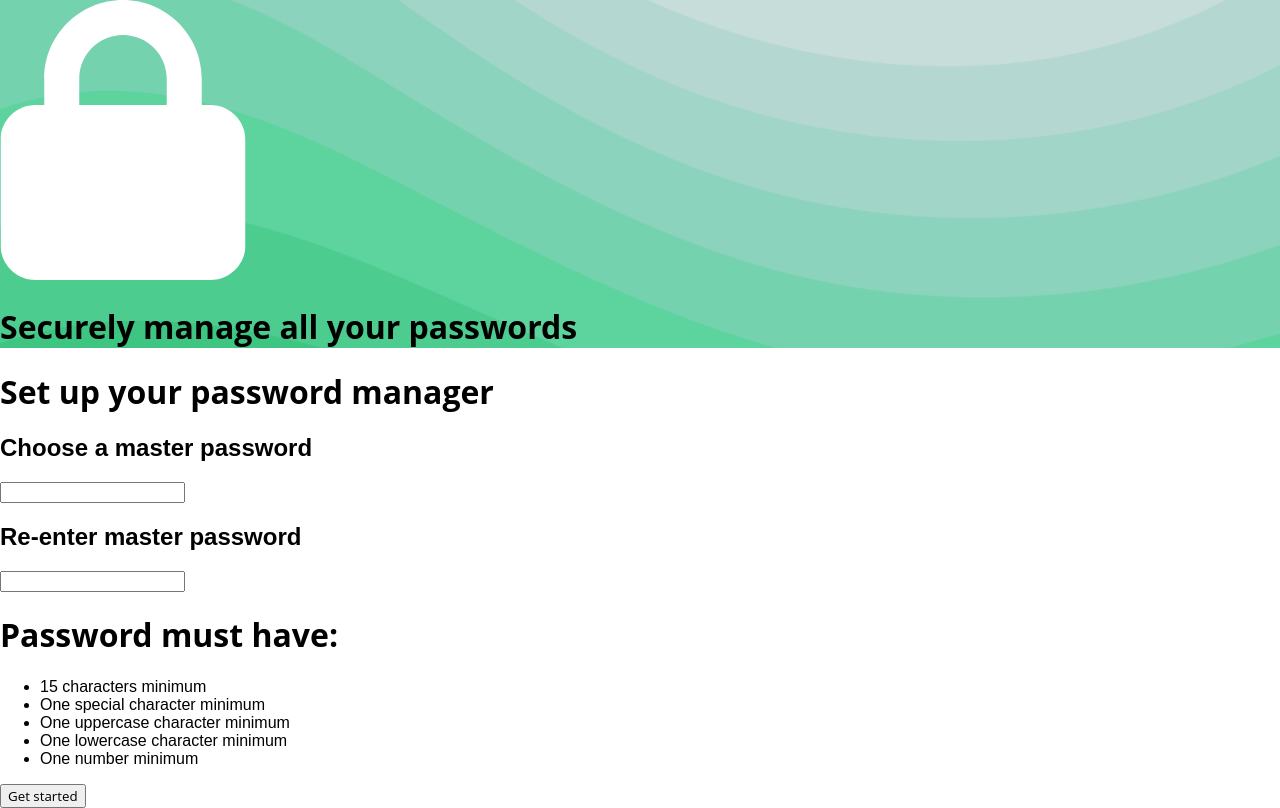
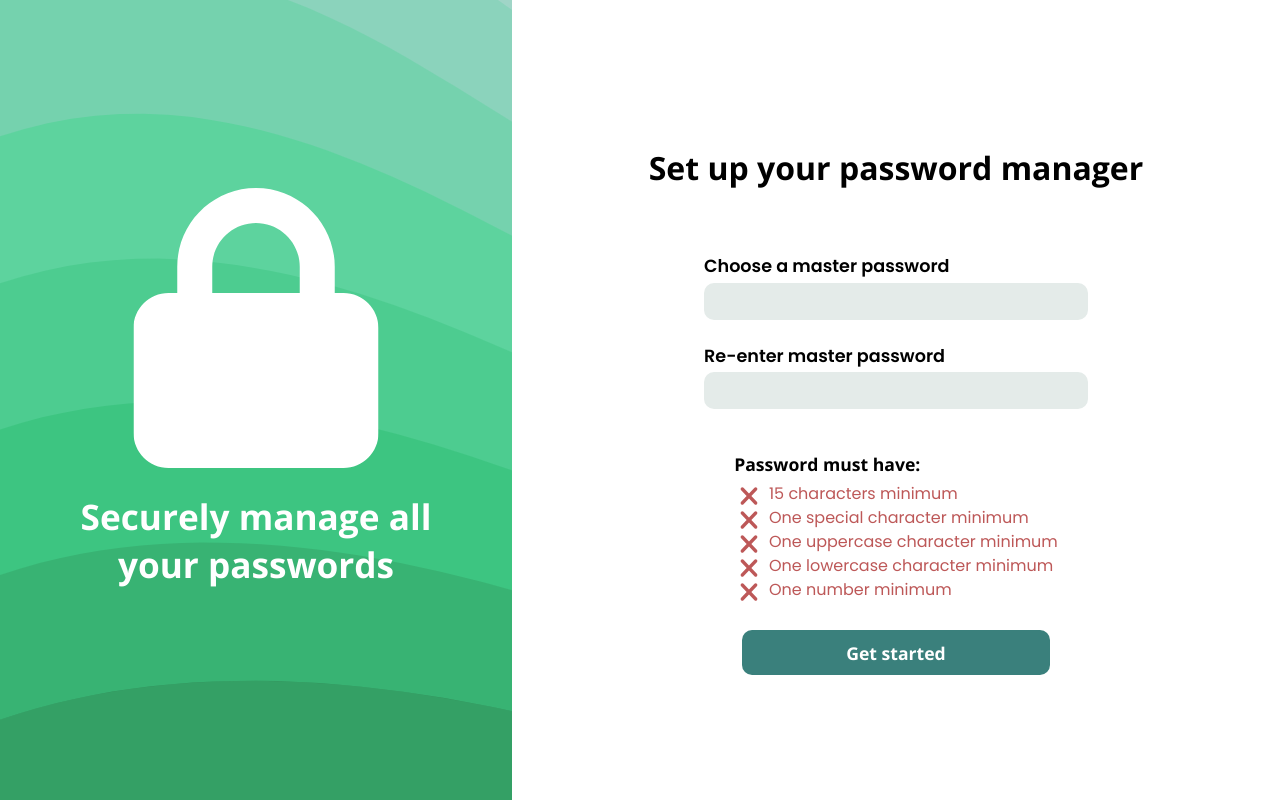
Before and after one commit to Rap1zer/Password-Manager, a website: page scripts/signup.html in a window 1280 px wide. Drawn offline with Linux system fonts and the light colour scheme.

Commit message:
styled signup page

```diff
--- a/scripts/fonts.css
+++ b/scripts/fonts.css
@@ -1,3 +1,13 @@
+h1,
+button {
+  font-family: "Open Sans", sans-serif;
+}
+
+h2,
+li {
+  font-family: "Poppins", sans-serif;
+}
+
 /* open-sans-regular - latin */
 @font-face {
   font-display: swap; /* Check https://developer.mozilla.org/en-US/docs/Web/CSS/@font-face/font-display for other options. */
--- a/scripts/signup.css
+++ b/scripts/signup.css
@@ -10,17 +10,107 @@ body {
   padding: 0;
 }
 
-h1,
-button {
-  font-family: "Open Sans", sans-serif;
+body {
+  display: flex;
+  height: 100vh;
 }
 
-h2,
-li {
-  font-family: "Poppins", sans-serif;
+.side-content,
+main {
+  display: flex;
+  flex-direction: column;
+  justify-content: center;
+  align-items: center;
 }
 
 .side-content {
   background-image: url(../images/login-page-background.png);
   background-size: cover;
+  width: 40vw;
+  color: white;
+  text-align: center;
 }
+
+.side-content-title {
+  font-size: 2.2rem;
+  width: 80%;
+}
+
+main {
+  width: 60vw;
+}
+
+.main-title {
+  font-size: 2rem;
+  margin-bottom: 2em;
+  text-align: center;
+}
+
+.signup-field {
+  width: 50%;
+}
+
+.signup-field h2 {
+  font-size: 1.1rem;
+  font-weight: 600;
+  margin: 0 0 0.2em 0;
+}
+
+.signup-field input {
+  width: 100%;
+  min-width: 300px;
+  max-width: 400px;
+  height: 2.8em;
+  margin-bottom: 1.7em;
+  padding: 0 1em;
+  background-color: #e4ebe9;
+  border: 0;
+  border-radius: 10px;
+}
+
+.requirements-container {
+  margin-top: 0.5em;
+}
+
+.requirements {
+  font-size: 1.1rem;
+  margin: 0.7em 0 0.3em 0;
+}
+
+.requirements-container ul {
+  padding-left: 0.3em;
+  margin: 0 0 1.8em 0;
+}
+
+.requirements-container li {
+  list-style-type: none;
+  background-image: url(../images/cross-solid.svg);
+  background-repeat: no-repeat;
+  line-height: 150%;
+  padding-left: 30px;
+  color: #bd5858;
+}
+
+.get-started-btn {
+  width: 40%;
+  min-width: 220px;
+  max-width: 370px;
+  height: 45px;
+  background: #3a807c;
+  color: white;
+  border: 0;
+  border-radius: 10px;
+
+  font-weight: 700;
+  font-size: 1.1rem;
+  line-height: 125%;
+}
+
+.get-started-btn:hover {
+  width: 42%;
+  max-width: 375px;
+}
+
+.get-started-btn:active {
+  background: #32716e;
+}
--- a/scripts/signup.html
+++ b/scripts/signup.html
@@ -8,6 +8,7 @@
       content="default-src 'self'; script-src 'self'"
     />
     <link rel="stylesheet" href="signup.css" />
+    <link rel="stylesheet" href="fonts.css" />
     <title>Get Started</title>
   </head>
   <body>
@@ -16,17 +17,17 @@
       <h1 class="side-content-title">Securely manage all your passwords</h1>
     </div>
     <main>
-      <h1>Set up your password manager</h1>
+      <h1 class="main-title">Set up your password manager</h1>
       <div class="signup-field">
         <h2>Choose a master password</h2>
-        <input type="text" />
+        <input type="password" />
       </div>
       <div class="signup-field">
         <h2>Re-enter master password</h2>
-        <input type="text" />
+        <input type="password" />
       </div>
-      <div class="requirements">
-        <h1>Password must have:</h1>
+      <div class="requirements-container">
+        <h1 class="requirements">Password must have:</h1>
         <ul>
           <li>15 characters minimum</li>
           <li>One special character minimum</li>
```
Also changed, not shown: images/check-solid.svg (added), images/cross-solid.svg (added).
